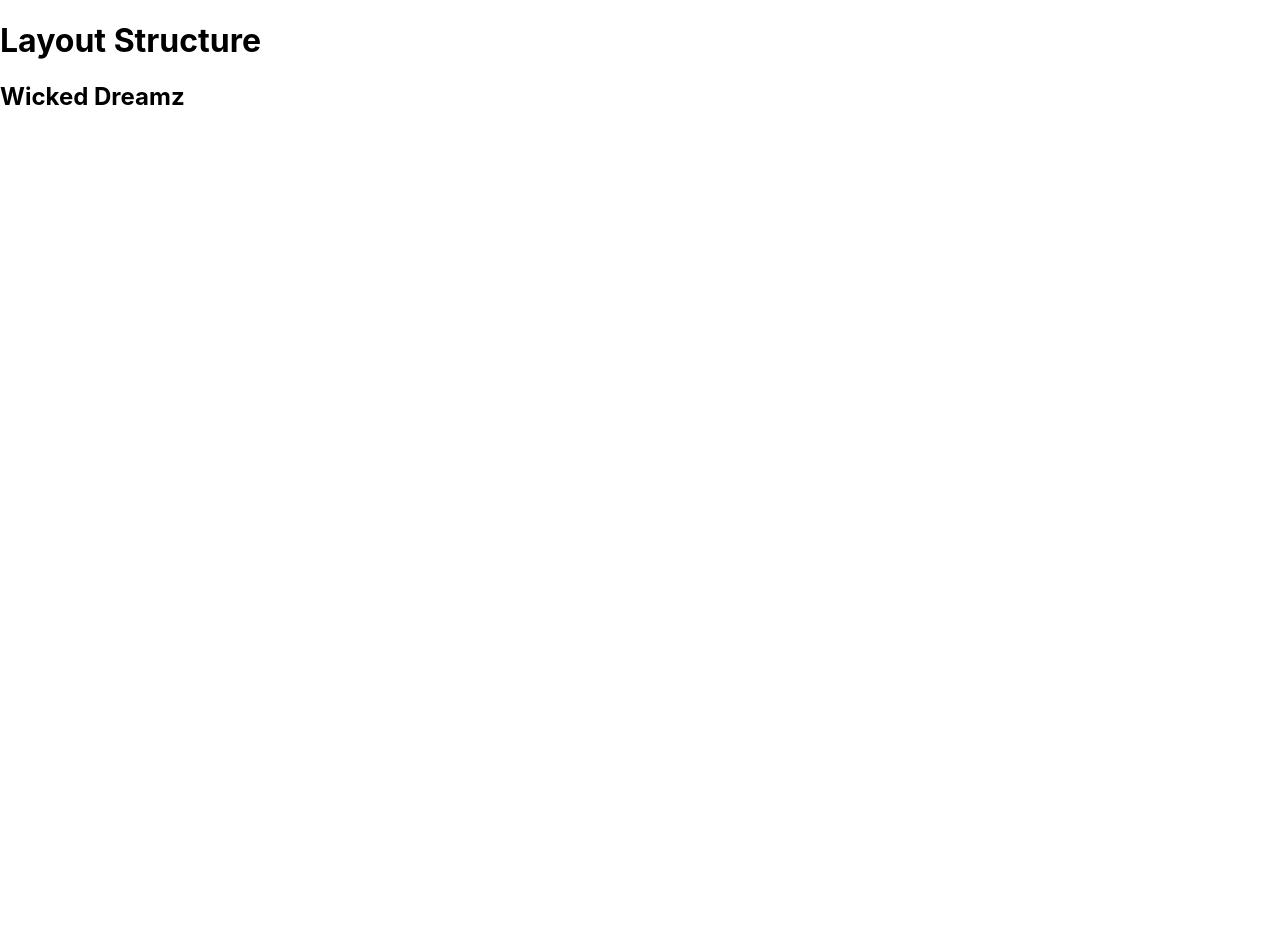
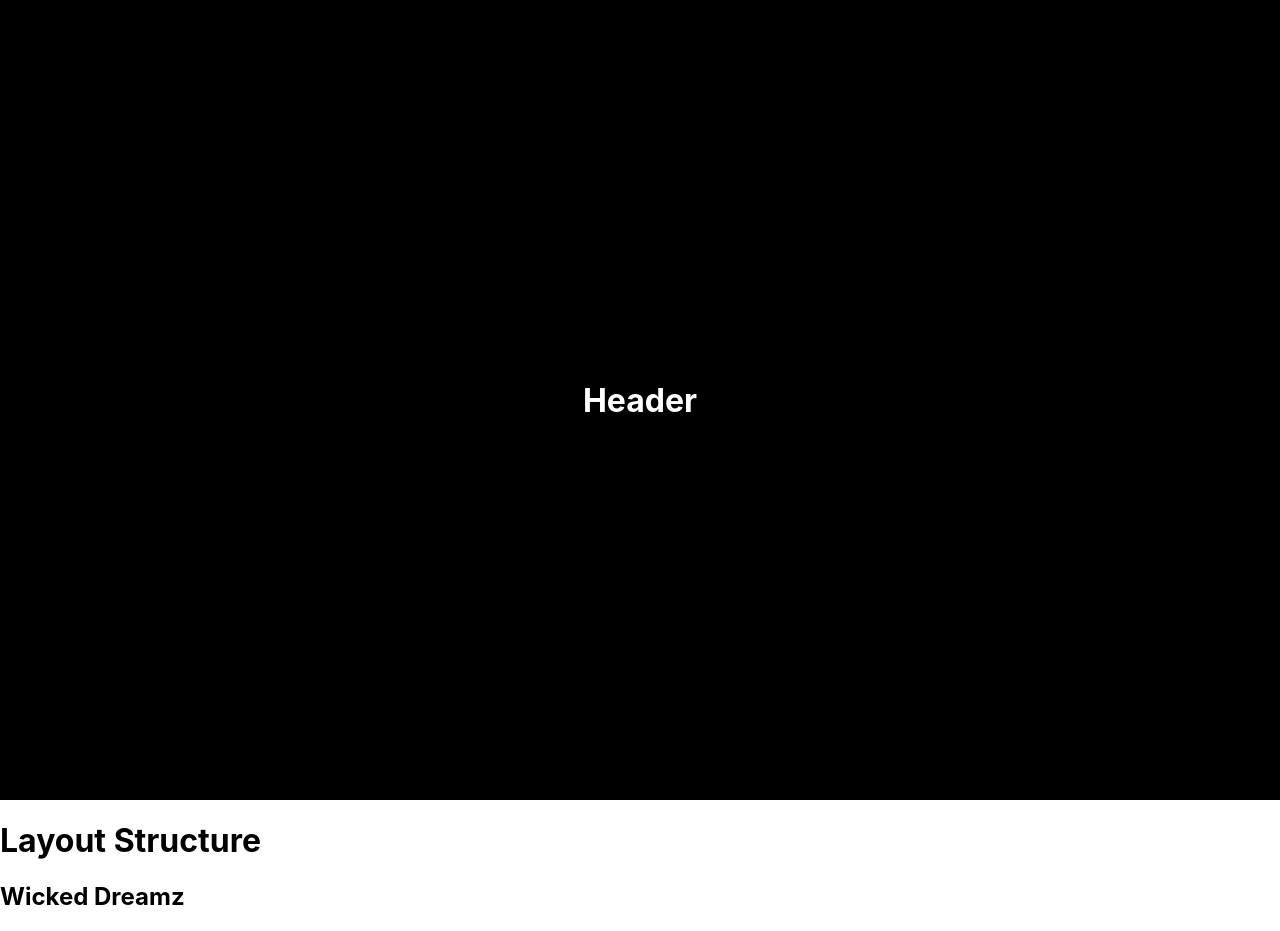
Before and after one commit to RayUchiha/wicked-dreamz-solutionz, a React (Create React App) app: page / in a window 1280 px wide. Before the commit the page ends 800 px from the top, so only its background shows below. Built offline with nearby package versions, Linux system fonts and the light colour scheme.

Commit message:
created header file with basic setup_(ADD Header.js)

```diff
--- /dev/null
+++ b/src/components/Header/Header.js
@@ -0,0 +1,14 @@
+import React, { Component } from 'react';
+import classes from './Header.module.css';
+
+class Header extends Component {
+	render () {
+		return (
+			<header className={classes.Header}>
+				<h1>Header</h1>
+			</header>
+		);
+	}
+}
+
+export default Header;
--- /dev/null
+++ b/src/components/Header/Header.module.css
@@ -0,0 +1,17 @@
+Header {
+	background: black;
+	width: 100%;
+	height: 100vh;
+	display: -webkit-flex;
+	display: -moz-flex;
+	display: -ms-flex;
+	display: -o-flex;
+	display: flex;
+	justify-content: center;
+	align-items: center;
+	flex-flow: column;
+	text-align: center;
+	color: #fff;
+	min-height: 500px;
+	overflow: hidden;
+}
--- a/src/components/Layout/Layout.js
+++ b/src/components/Layout/Layout.js
@@ -1,11 +1,13 @@
 import React, { Component } from 'react';
 import Aux from '../../hoc/Aux';
+import Header from '../Header/Header';
 
 class Layout extends Component {
 	render () {
 		return (
 			<Aux>
 				<div>
+					<Header />
 					<h1>Layout Structure</h1>
 					{this.props.children}
 				</div>
```
Also changed, not shown: 1 other file (tests, documents, lock files or other folders).
